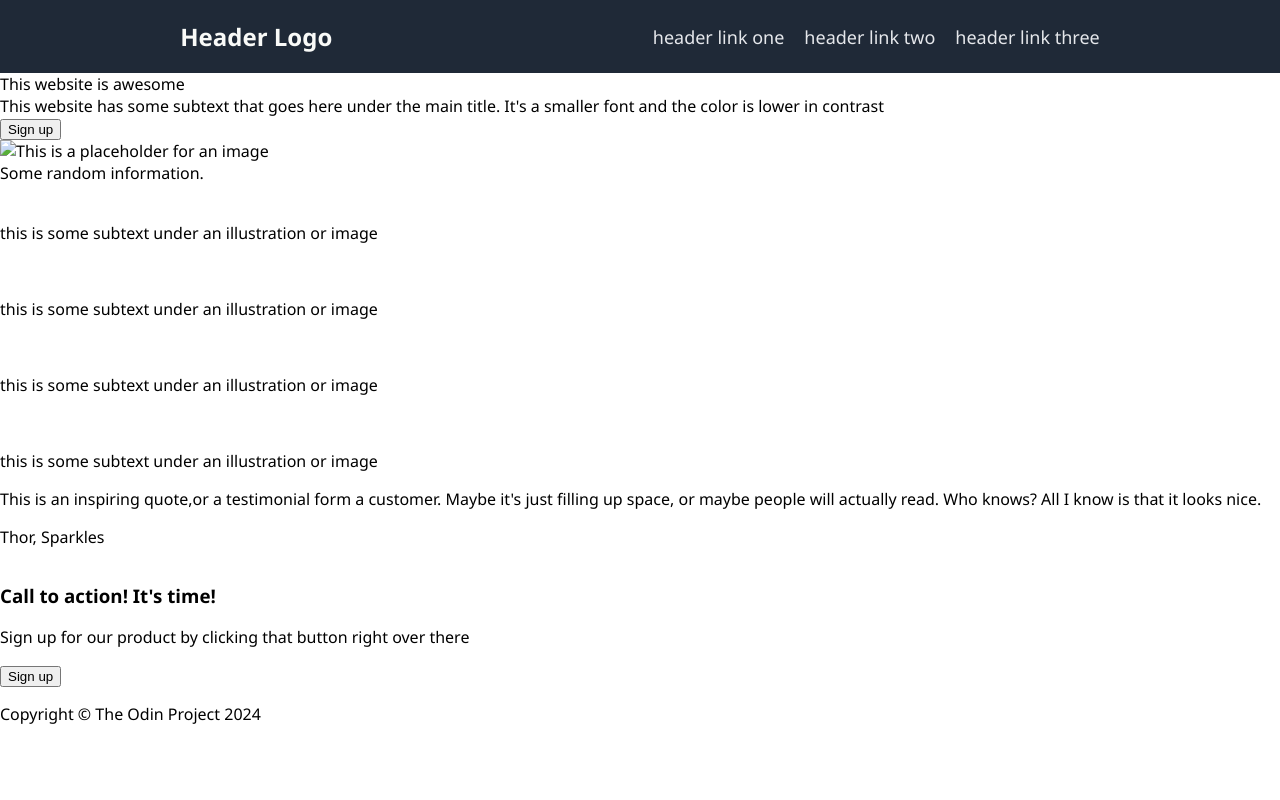
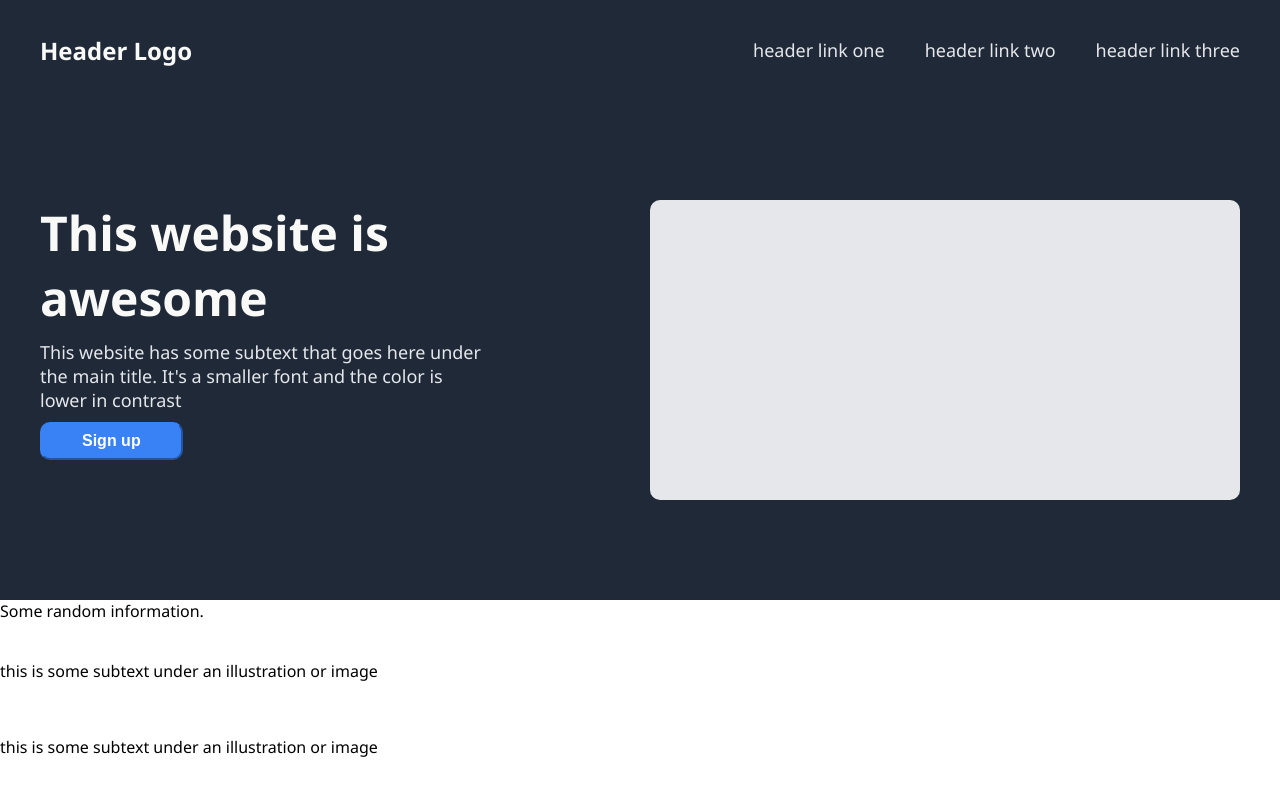
Before and after one commit to joshkoszarek/landing_page, a plain HTML site: page index.html in a window 1280 px wide. Shown: the top 800 px of the page. Drawn offline with Linux system fonts and the light colour scheme.

Commit message:
Add hero content and style

```diff
--- a/index.html
+++ b/index.html
@@ -8,6 +8,7 @@
 </head>
 <body>
     <nav>
+        <div class="header-container">
            <div class="header-logo">
             Header Logo
             </div>
@@ -19,14 +20,21 @@
                 </ul>
             </div>
 
+        </div>
+
     </nav>
+    <div class="hero-content-background">
         <div class="hero-content-container">
             <div class="main-info-container">
                 <div class="title">This website is awesome</div>
                 <div class="sub-text">This website has some subtext that goes here under the main title. It's a smaller font and the color is lower in contrast</div>
                 <button class="sign-up-button">Sign up</button>
             </div>
-        <img src="" alt="This is a placeholder for an image">
+            <div class="hero-image">
+
+            </div>
+        </div>
+
     </div>
     <div class="random-info-container">
         <header>Some random information.</header>
--- a/style.css
+++ b/style.css
@@ -1,23 +1,41 @@
-/* Style Sheet */
+/*
+----------------------------------------
+Global Styles
+----------------------------------------
+*/
 body {
     font-family: 'Segoe UI', Tahoma, Geneva, Verdana, sans-serif, 'Times New Roman', Times, serif;
     display: flex;
     flex-direction: column;
     margin: 0;
     padding: 0;
+    box-sizing: border-box;
 }
 
-/* Nav Bar */
+/*
+----------------------------------------
+Nav Bar
+----------------------------------------
+*/
 nav {
     display: flex;
-    justify-content: space-around;
+    justify-content: center;
     align-items: center;
-    padding: 20px;
     background-color: #1F2937;
+    height: 100px;
+}
+
+.header-container {
+    display: flex;
+    justify-content: space-between;
+    align-items: center;
+    width: 1200px;
+
+
 }
 .header-logo {
     font-size: 24px;
-    font-weight: 900;
+    font-weight: 1000;
     color: #F9FAF8;
 }
 ul {
@@ -25,10 +43,76 @@ ul {
     list-style-type: none;
     margin: 0;
     padding: 0;
-    gap: 20px;
+    gap: 40px;
 }
 a {
     text-decoration: none;
     color: #E5E7EB;
     font-size: 18px;
 }
+
+
+/*
+----------------------------------------
+Hero Content
+----------------------------------------
+*/
+.hero-content-background {
+    background-color: #1F2937;
+    height: 500px;
+    display: flex;
+    align-items: center;
+    justify-content: center;
+}
+
+.hero-content-container{
+    height: 300px;
+
+    width: 1200px;
+    display: flex;
+    gap: 20px;
+}
+.main-info-container {
+    flex:1
+}
+.title {
+    font-size: 48px;
+    font-weight: 1000;
+    color: #F9FAF8;
+    width: 400px;
+    margin-bottom: 10px;
+}
+.sub-text {
+    color: #E5E7EB;
+    font-size: 18px;
+    width: 450px;
+    margin-bottom: 10px;
+}
+.sign-up-button {
+    padding: 8px 40px;
+    border-radius: 10px;
+    background-color: #3882F6;
+    font-size: 16px;
+    color: white;
+    font-weight: 600;
+    border-color:#3882F6;
+}
+
+.hero-image {
+    flex: 1;
+    border-radius: 10px;
+    background-color: #E5E7EB;
+}
+
+
+.random-info-container {
+    background-color: white;
+    height: 500px;
+}
+.quote-container {
+    height: 500px;
+}
+
+.call-to-action-container {
+    height: 500px;
+}
```
Lines whose indentation alone changed are shown as unchanged.
